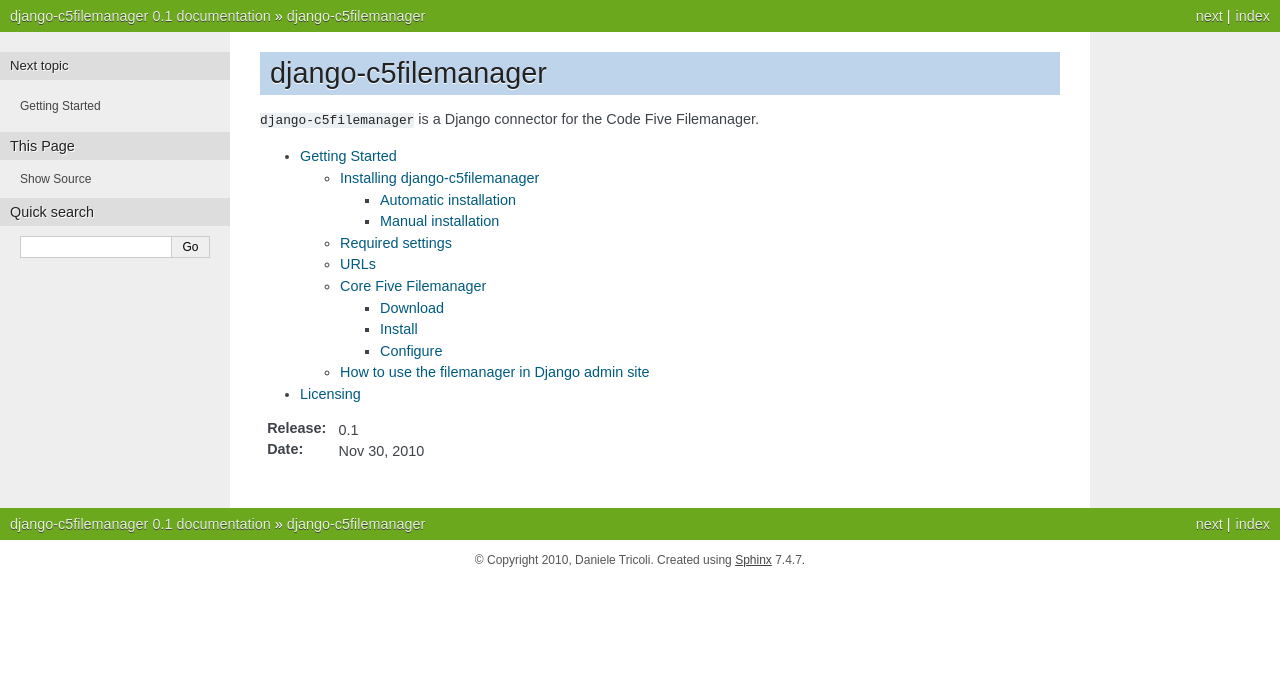
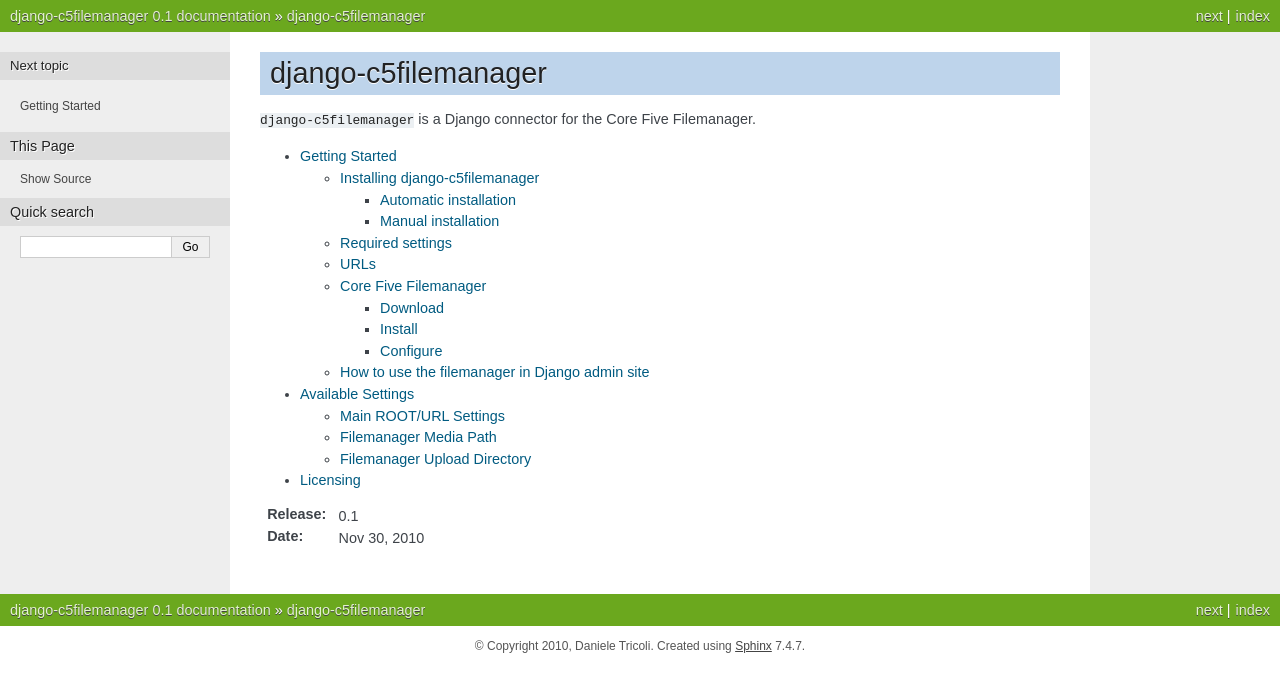
Before and after one commit to eriol/django-c5filemanager, a Sphinx documentation site: the page built from docs/index.rst, in a window 1280 px wide. Shown: the top 692 px of the page. Built offline with Sphinx 7.4.7, drawn with Linux system fonts in a browser that asks for light colours; part of the change alters nothing that is shown.

Commit message:
Added section about available settings

```diff
--- /dev/null
+++ b/docs/available_settings.rst
@@ -0,0 +1,33 @@
+Available Settings
+==================
+
+Main ROOT/URL Settings
+----------------------
+
+Absolute path of the directory that holds your media files::
+
+    MEDIA_ROOT = getattr(settings, 'C5FILEMANAGER_MEDIA_ROOT', settings.MEDIA_ROOT)
+
+URL that handles the media served from MEDIA_ROOT::
+
+    MEDIA_URL = getattr(settings, 'C5FILEMANAGER_MEDIA_URL', settings.MEDIA_URL)
+
+Filemanager Media Path
+----------------------
+
+Path of the django-c5filemanager media files::
+
+    C5FILEMANAGER_MEDIA = getattr(settings, 'C5FILEMANAGER_MEDIA', 'filemanager')
+
+.. important::
+    Specified path must be relative to MEDIA_ROOT.
+
+Filemanager Upload Directory
+----------------------------
+
+Path of the django-c5filemanager upload directory::
+
+    UPLOAD_DIRECTORY = getattr(settings, 'C5FILEMANAGER_UPLOAD_DIRECTORY', 'upload')
+
+.. important::
+    Specified path must be relative to MEDIA_ROOT.
--- a/docs/index.rst
+++ b/docs/index.rst
@@ -6,13 +6,14 @@
 django-c5filemanager
 ====================
 
-``django-c5filemanager`` is a Django connector for the Code Five Filemanager.
+``django-c5filemanager`` is a Django connector for the Core Five Filemanager.
 
 
 .. toctree::
    :maxdepth: 3
 
    getting_started
+   available_settings
    licensing
 
 
```
